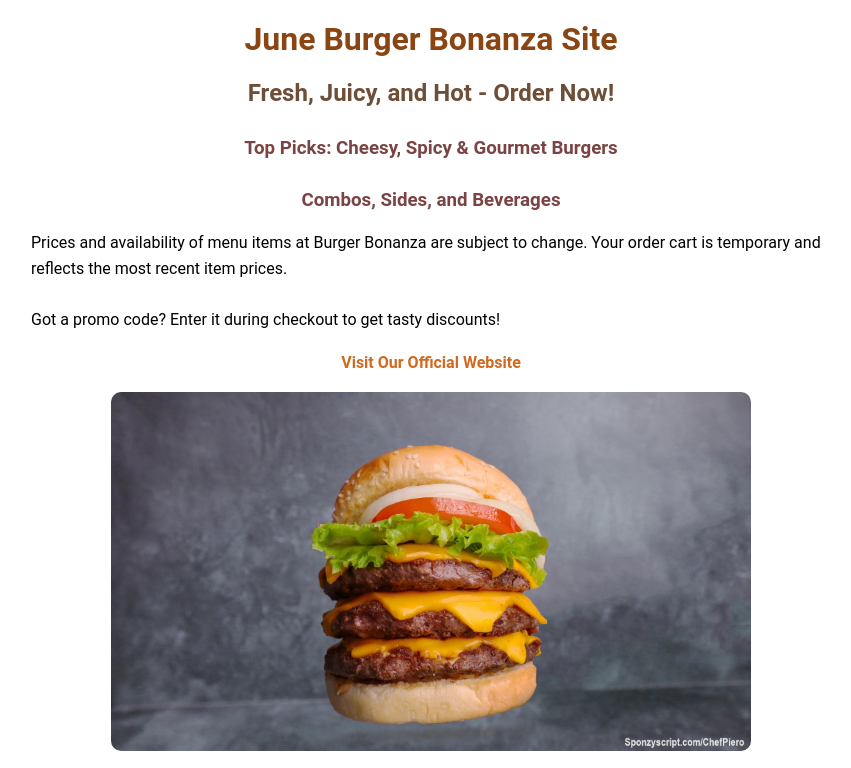
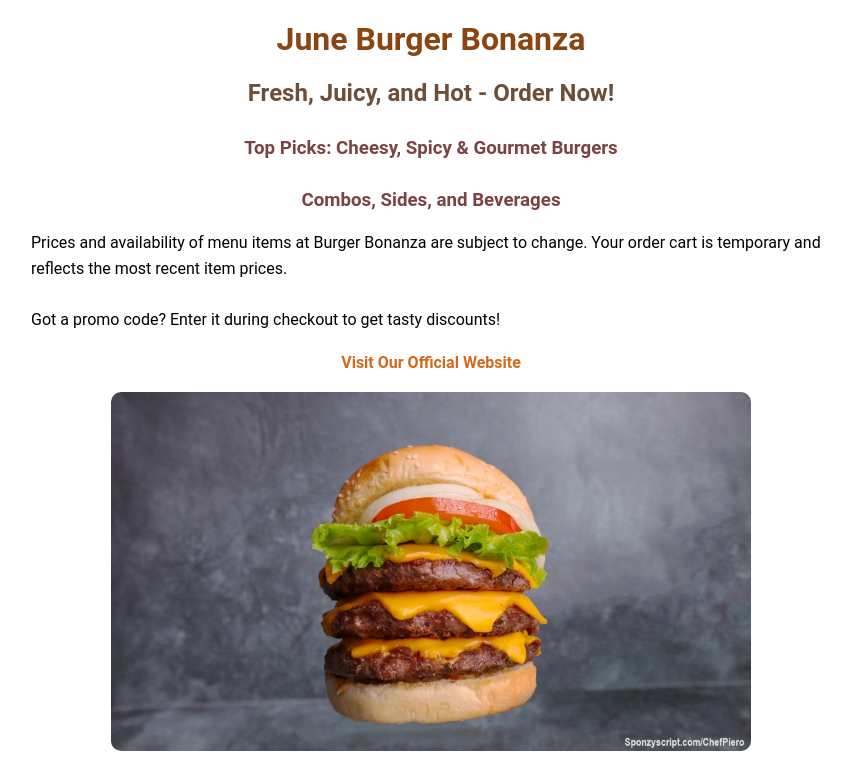
Before and after one commit to keerthiprakash1/Demo, a plain HTML site: page demo.html in a window 1280 px wide. Shown: the top 768 px of the page, without its empty margins (209-1060 px from the left). Drawn offline with Linux system fonts and the light colour scheme.

Commit message:
Update demo.html

```diff
--- a/demo.html
+++ b/demo.html
@@ -16,7 +16,7 @@
 </head>
 
 <body>
-    <h1>June Burger Bonanza Site</h1>
+    <h1>June Burger Bonanza</h1>
     <h2>Fresh, Juicy, and Hot - Order Now!</h2>
 
     <h3>Top Picks: Cheesy, Spicy & Gourmet Burgers</h3>
```
